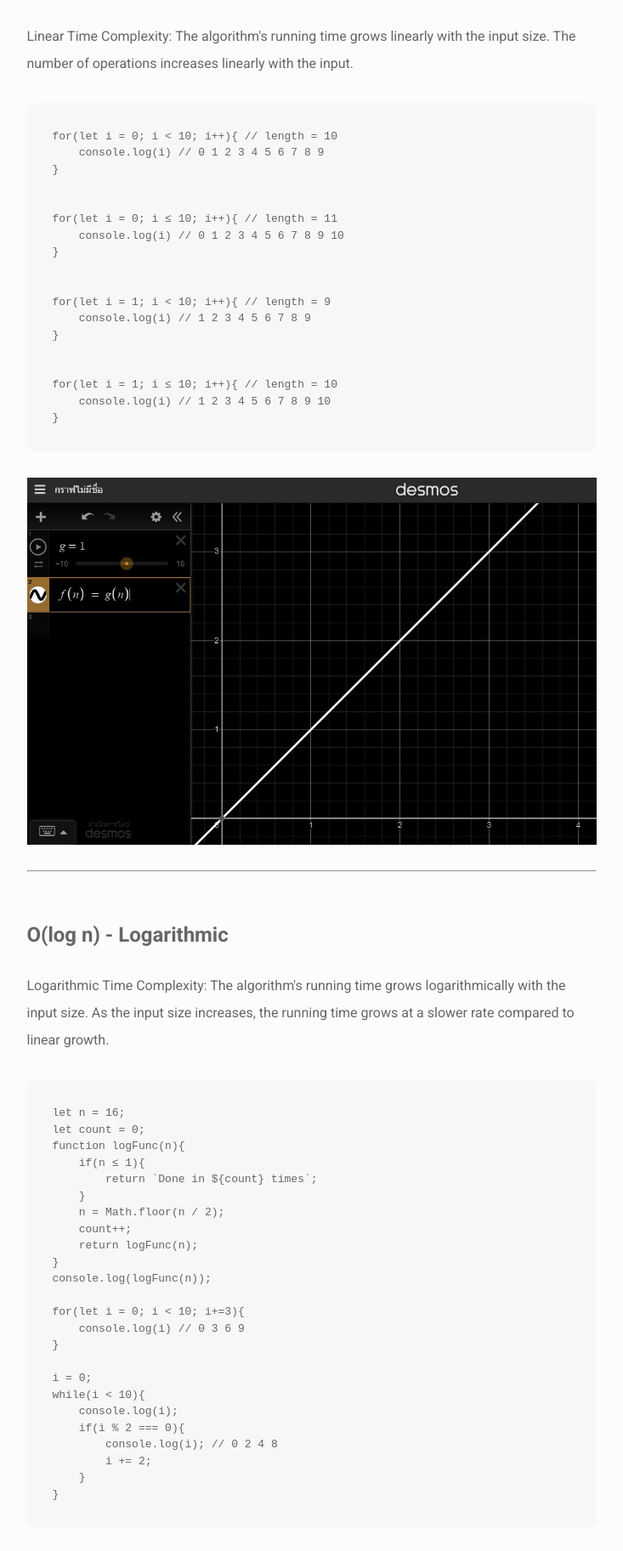
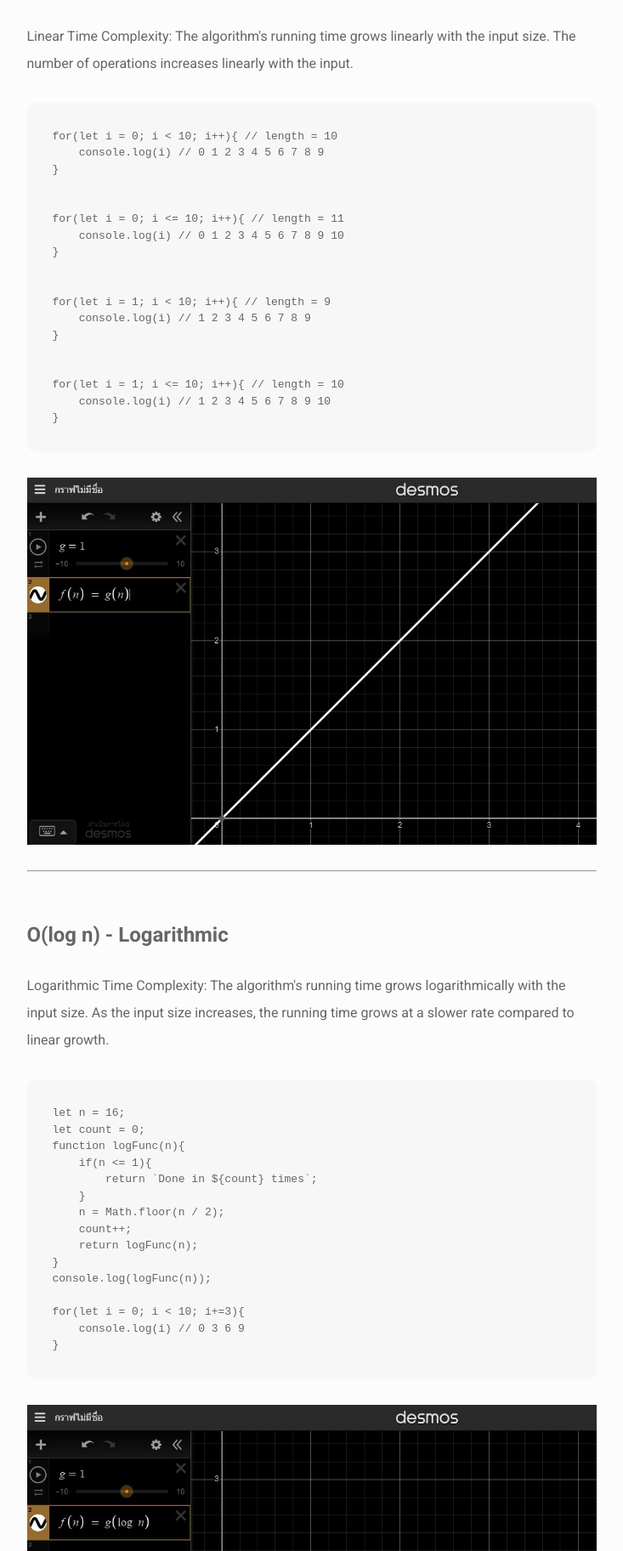
Before and after one commit to barrimos/barrimos.github.io, a website: page blog/time/index.html in a window 1280 px wide. Shown: the part 3471-5296 px from the top of the page at 85% size, without its empty margins (306-1039 px from the left). Drawn offline with nearby package versions, Linux system fonts and the light colour scheme; some packages are replaced by stand-ins of ours.

Commit message:
New_design_and_use_Elements_Component_edit_incorrect_v1

```diff
--- a/blog/time/index.html
+++ b/blog/time/index.html
@@ -127,22 +127,22 @@ const searchItem = (index) => {return [1, 'a', 2, 'b', 100000000][index]};</pre>
                             <p class="paragraph">
                                 Linear Time Complexity: The algorithm's running time grows linearly with the input size. The number of operations increases linearly with the input.
                             </p>
-                            <pre class="codePreview">for(let i = 0; i < 10; i++){ // length = 10
+                            <pre class="codePreview">for(let i = 0; i &lt; 10; i++){ // length = 10
     console.log(i) // 0 1 2 3 4 5 6 7 8 9
 }
 
 
-for(let i = 0; i ≤ 10; i++){ // length = 11
+for(let i = 0; i &lt;= 10; i++){ // length = 11
     console.log(i) // 0 1 2 3 4 5 6 7 8 9 10
 }
 
 
-for(let i = 1; i < 10; i++){ // length = 9
+for(let i = 1; i &lt; 10; i++){ // length = 9
     console.log(i) // 1 2 3 4 5 6 7 8 9
 }
 
 
-for(let i = 1; i ≤ 10; i++){ // length = 10
+for(let i = 1; i &lt;= 10; i++){ // length = 10
     console.log(i) // 1 2 3 4 5 6 7 8 9 10
 }</pre>
 <img src="./On.JPG" alt="O(n)" class="bigo"></img>
@@ -154,7 +154,7 @@ for(let i = 1; i ≤ 10; i++){ // length = 10
                             <pre class="codePreview">let n = 16;
 let count = 0;
 function logFunc(n){
-    if(n ≤ 1){
+    if(n &lt;= 1){
         return `Done in ${count} times`;
     }
     n = Math.floor(n / 2);
@@ -163,17 +163,8 @@ function logFunc(n){
 }
 console.log(logFunc(n));
 
-for(let i = 0; i < 10; i+=3){
+for(let i = 0; i &lt; 10; i+=3){
     console.log(i) // 0 3 6 9
-}
-
-i = 0;
-while(i < 10){
-    console.log(i);
-    if(i % 2 === 0){
-        console.log(i); // 0 2 4 8
-        i += 2;
-    }
 }</pre>
 <img src="./Ologn.JPG" alt="O(logn)" class="bigo"></img>
 <hr>
@@ -181,22 +172,22 @@ while(i < 10){
                             <p class="paragraph">
                                 Linearithmic Time Complexity: The algorithm's running time grows between linear and logarithmic. Common in many efficient sorting and searching algorithms like Merge Sort and Quick Sort.
                             </p>
-                            <pre class="codePreview">for(let i = 0; i < 5; i++){
-for(let j = 0; j < 5; j+=2){
+                            <pre class="codePreview">for(let i = 0; i &lt; 5; i++){
+for(let j = 1; j &lt; 5; j*=2){
     console.log(i, j)
-        // 0 0
+        // 0 1
         // 0 2
         // 0 4
-        // 1 0
+        // 1 1
         // 1 2
         // 1 4
-        // 2 0
+        // 2 1
         // 2 2
         // 2 4
-        // 3 0
+        // 3 1
         // 3 2
         // 3 4
-        // 4 0
+        // 4 1
         // 4 2
         // 4 4
     }
@@ -207,8 +198,8 @@ for(let j = 0; j < 5; j+=2){
                             <p class="paragraph">
                                 Quadratic Time Complexity: The algorithm's running time grows quadratically with the input size. It generally involves nested loops.
                             </p>
-                            <pre class="codePreview">for(let i = 0; i < 5; i++){
-for(let j = 0; j < 3; j++){
+                            <pre class="codePreview">for(let i = 0; i &lt; 5; i++){
+for(let j = 0; j &lt; 3; j++){
     console.log(i, j)
         // 0 0
         // 0 1
@@ -269,7 +260,7 @@ function nFactorial(n){
         return 1;
     };
 
-    for(let i = 1; i <= n; i++) {
+    for(let i = 1; i &lt;= n; i++) {
         num = n * nFactorial(n - 1);
     }
     return num;
@@ -335,7 +326,7 @@ nFactorial(7): 5040   12.75 milliseconds   5040 branches   execute 13700 times</
                                     </tr>
                                     <tr>
                                         <td>Comparing two numbers</td>
-                                        <td>1 < 2 , 1 === 2</td>
+                                        <td>1 &lt; 2 , 1 === 2</td>
                                         <td>1</td>
                                     </tr>
                                     <tr>
@@ -354,7 +345,7 @@ nFactorial(7): 5040   12.75 milliseconds   5040 branches   execute 13700 times</
                             <pre class="codePreview">let num = 0;               // POs is assignment = 1
 console.log(num)        // POs is only log = 1
 let sum = 1 + 2          // POs is arithmetic operations and assign = 2
-console.log(1 < 2)      // POs is comparison and log = 2</pre>
+console.log(1 &lt; 2)      // POs is comparison and log = 2</pre>
                             <h3 class="headline">Iteration loop</h3>
                             <p class="paragraph">has 3 tasks to processing <span style="color: #001deb">initial value</span>, <span style="color :#00bd06">condition</span>, <span style="color: #f27d07">updation</span></p>
                             <pre class="codePreview">for(initial value; condition; updation){
```
